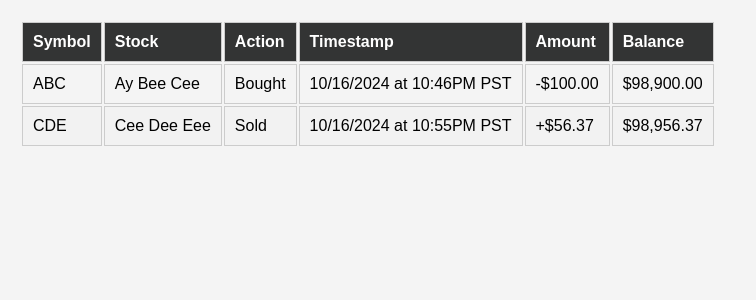
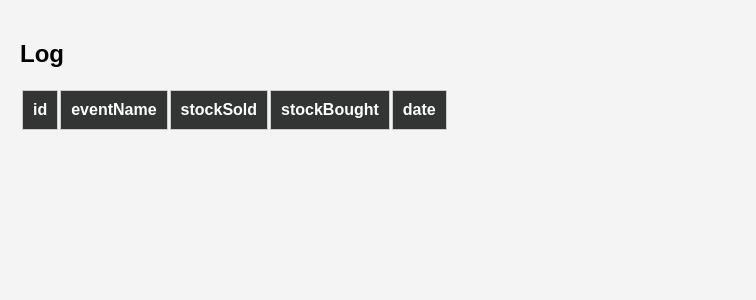
Before and after one commit to ettany/FOH_PSE, a Flask app: page /log in a window 1280 px wide. Shown: the part 50-350 px from the top of the page, without its empty margins (0-756 px from the left). Run offline with Flask 3, Linux system fonts and the light colour scheme; lists and menus that the app fills with data are empty.

Commit message:
Update log.html

```diff
--- a/frontend/app/templates/log.html
+++ b/frontend/app/templates/log.html
@@ -5,7 +5,7 @@
     <meta http-equiv="X-UA-Compatible" content="IE=edge">
     <meta name="viewport" content="width=device-width, initial-scale=1.0">
     <link rel="stylesheet" href="{{ url_for('static', filename='css/style.css') }}">
-    <title>Document</title>
+    <title>Log</title>
 </head>
 <body>
     <header>
@@ -20,41 +20,56 @@
             </div>
         </div>
     </header>
+
     <main>
+        <h2>Log</h2>
         <div>
             <table>
                 <thead>
                     <tr>
-                        <th>Symbol</th>
-                        <th>Stock</th>
-                        <th>Action</th>
-                        <th>Timestamp</th>
-                        <th>Amount</th>
-                        <th>Balance</th>
-
+                        <th>id</th>
+                        <th>eventName</th>
+                        <th>stockSold</th>
+                        <th>stockBought</th>
+                        <th>date</th>
                     </tr>
                 </thead>
-                <tbody>
-                    <tr>
-                        <td>ABC</td>
-                        <td>Ay Bee Cee</td>
-                        <td>Bought</td>
-                        <td>10/16/2024 at 10:46PM PST</td>
-                        <td>-$100.00</td>
-                        <td>$98,900.00</td>
-                    </tr>
-                    <tr>
-                        <td>CDE</td>
-                        <td>Cee Dee Eee</td>
-                        <td>Sold</td>
-                        <td>10/16/2024 at 10:55PM PST</td>
-                        <td>+$56.37</td>
-                        <td>$98,956.37</td>
-                    </tr>
+                <tbody id="logTable">
+                    <!-- Log entries will be populated here via JavaScript -->
                 </tbody>
             </table>
         </div>
     </main>
 
+    <script>
+        // Fetch log entries on page load
+        async function fetchLogEntries() {
+            try {
+                const response = await fetch("http://127.0.0.1:5000/api/log/entries", { method: "GET" });
+                if (!response.ok) throw new Error("Error fetching log entries");
+
+                const logEntries = await response.json();
+                const logTable = document.getElementById("logTable");
+                logTable.innerHTML = ''; // Clear previous data
+
+                logEntries.forEach(entry => {
+                    const row = document.createElement("tr");
+                    row.innerHTML = `
+                        <td>${entry.id}</td>
+                        <td>${entry.eventName}</td>
+                        <td>${entry.stockSold}</td>
+                        <td>${entry.stockBought}</td>
+                        <td>${entry.date}</td>
+                    `;
+                    logTable.appendChild(row);
+                });
+            } catch (error) {
+                console.error("Error fetching log entries:", error);
+                alert("Failed to load log entries. Please try again.");
+            }
+        }
+
+        document.addEventListener("DOMContentLoaded", fetchLogEntries);
+    </script>
 </body>
 </html>
```
Lines whose indentation alone changed are shown as unchanged.
